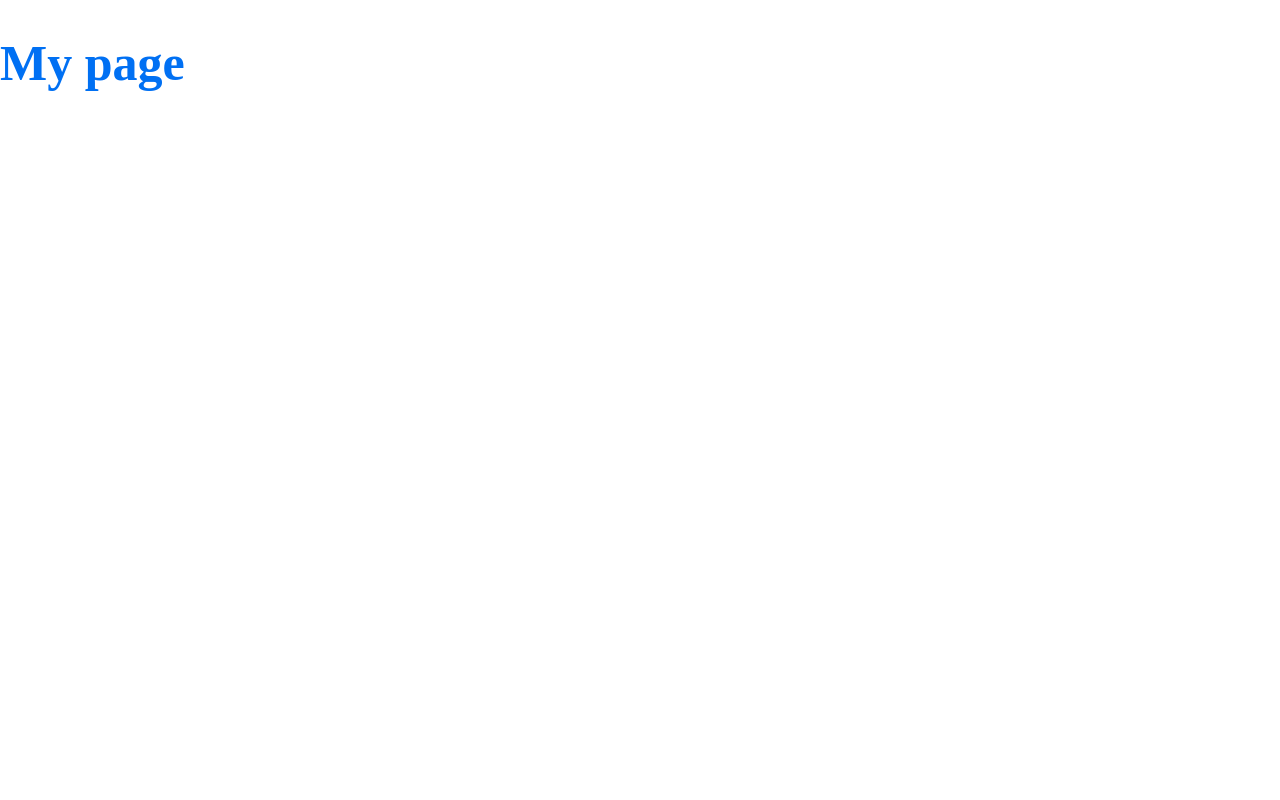
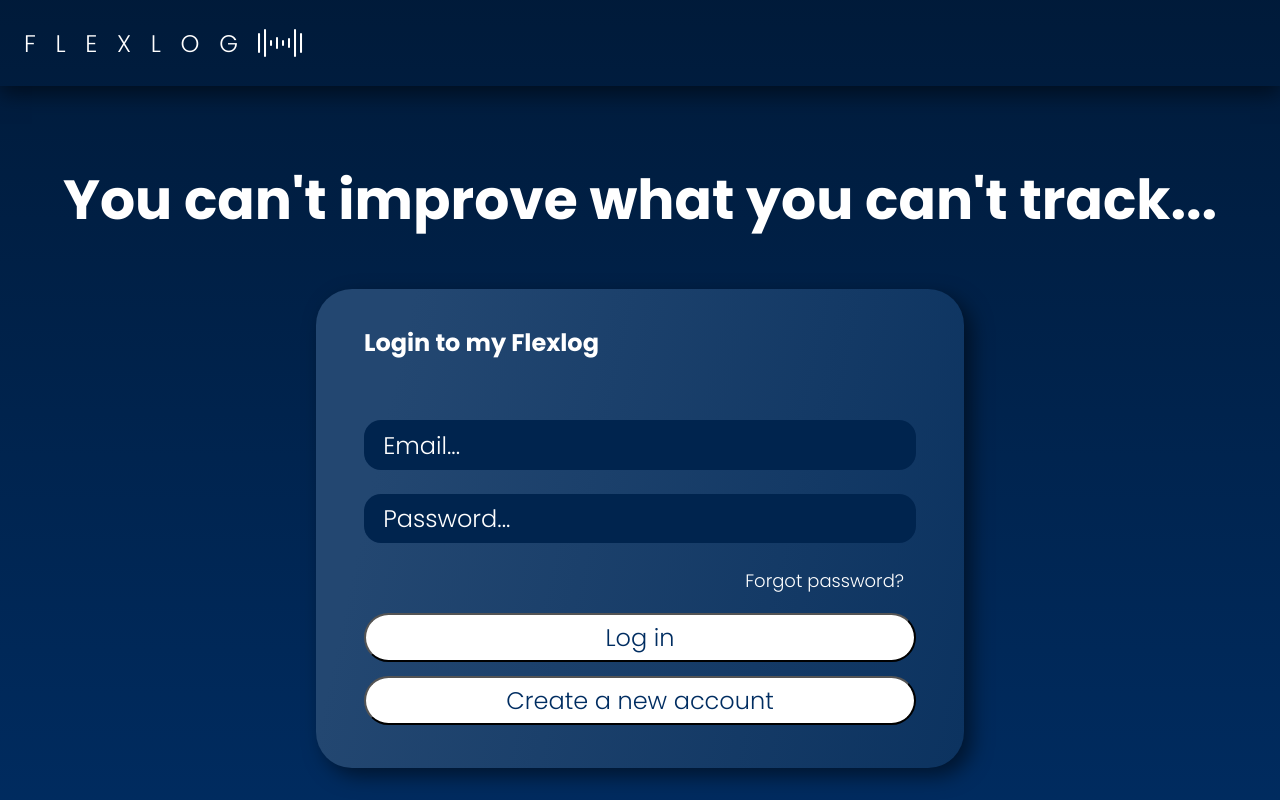
Before and after one commit to leon-li1/flexlog, a Next.js app: page / in a window 1280 px wide. Shown: the top 800 px of the page. Built offline with nearby package versions, Linux system fonts and the light colour scheme.

Commit message:
initial commit as well as finished most of login page

```diff
--- /dev/null
+++ b/components/Header/Logo.js
@@ -0,0 +1,21 @@
+const Logo = ({ className }) => (
+  <svg
+    className={className}
+    width="45"
+    height="28"
+    viewBox="0 0 45 28"
+    fill="none"
+    xmlns="http://www.w3.org/2000/svg"
+  >
+    <rect x="6" width="2.03774" height="28" rx="1.01887" fill="white" />
+    <rect x="36" width="2.03774" height="28" rx="1.01887" fill="white" />
+    <rect x="12" y="11" width="2.03774" height="6" rx="1.01887" fill="white" />
+    <rect x="18" y="8" width="2" height="12" rx="1" fill="white" />
+    <rect x="24" y="11" width="2.03774" height="6" rx="1.01887" fill="white" />
+    <rect x="30" y="9" width="2" height="10" rx="1" fill="white" />
+    <rect y="4" width="2.03774" height="20" rx="1.01887" fill="white" />
+    <rect x="42" y="4" width="2.03774" height="20" rx="1.01887" fill="white" />
+  </svg>
+);
+
+export default Logo;
--- /dev/null
+++ b/components/Header/index.js
@@ -0,0 +1,25 @@
+import styled from "styled-components";
+import Logo from "./Logo";
+
+const NavBar = styled.div`
+  display: flex;
+  align-items: center;
+  height: 3.6em;
+  padding: 0 1em;
+  box-shadow: 0px 8px 20px rgba(0, 0, 0, 0.5);
+  linear-gradient(269.89deg, #002651 0.07%, #00162F 99.98%), #002D61;
+`;
+
+const LogoText = styled.p`
+  font-size: 1em;
+  letter-spacing: 0.82em;
+`;
+
+export default function Header() {
+  return (
+    <NavBar>
+      <LogoText>FLEXLOG</LogoText>
+      <Logo />
+    </NavBar>
+  );
+}
--- /dev/null
+++ b/components/LoginModal/Button.js
@@ -0,0 +1,19 @@
+import styled from "styled-components";
+
+const MyButton = styled.button`
+  display: block;
+  font-size: 1em;
+  background-color: white;
+  color: #002d61;
+  width: 100%;
+  border-radius: 100px;
+  padding: 0.2em 0;
+  margin: 0.3em 0;
+  cursor: pointer;
+
+  :focus {
+    outline: none;
+  }
+`;
+
+export default MyButton;
--- /dev/null
+++ b/components/LoginModal/ForgotPassword.js
@@ -0,0 +1,24 @@
+import styled from "styled-components";
+
+const ForgotPassword = ({ children }) => {
+  const onClick = () => alert("hello");
+  return (
+    <Container>
+      <Text onClick={onClick}>{children}</Text>
+    </Container>
+  );
+};
+
+const Container = styled.div`
+  flex: 1;
+  display: flex;
+  align-self: flex-end;
+  padding: 0.5em;
+`;
+
+const Text = styled.a`
+  font-size: 0.75em;
+  cursor: pointer;
+`;
+
+export default ForgotPassword;
--- /dev/null
+++ b/components/LoginModal/Input.js
@@ -0,0 +1,23 @@
+import styled from "styled-components";
+
+const Input = styled.input`
+  display: block;
+  background-color: ${(p) => p.theme.colors.background3};
+  width: 100%;
+  border-radius: 17px;
+  font-size: 1em;
+  margin: 0.5em;
+  padding: 0.3em 0.8em;
+  color: white;
+  border: none;
+
+  ::placeholder {
+    color: white;
+  }
+
+  :focus {
+    outline: none;
+  }
+`;
+
+export default Input;
--- /dev/null
+++ b/components/LoginModal/index.js
@@ -0,0 +1,35 @@
+import styled from "styled-components";
+import ForgotPassword from "./ForgotPassword";
+import Button from "./Button";
+import Input from "./Input";
+
+const ModalTitle = styled.h2`
+  color: #fff;
+  align-self: flex-start;
+  margin-bottom: 2em;
+`;
+
+const Modal = styled.div`
+  width: 648px;
+  display: flex;
+  flex-direction: column;
+  align-items: center;
+  padding: 1.5em 2em;
+  margin: 2em 0;
+  border-radius: 36px;
+  box-shadow: 8px 8px 20px rgba(0, 0, 0, 0.5);
+  background: linear-gradient(282.47deg, #0c3360 0.56%, #234771 86.94%), #01c1cf;
+`;
+
+export default function LoginModal() {
+  return (
+    <Modal>
+      <ModalTitle>Login to my Flexlog</ModalTitle>
+      <Input type="email" placeholder="Email..." />
+      <Input type="password" placeholder="Password..." />
+      <ForgotPassword>Forgot password?</ForgotPassword>
+      <Button>Log in</Button>
+      <Button>Create a new account</Button>
+    </Modal>
+  );
+}
--- a/package.json
+++ b/package.json
@@ -1,5 +1,5 @@
 {
-  "name": "with-styled-components",
+  "name": "flexlog",
   "version": "1.0.0",
   "scripts": {
     "dev": "next",
--- a/pages/_app.js
+++ b/pages/_app.js
@@ -1,18 +1,43 @@
-import { createGlobalStyle, ThemeProvider } from 'styled-components'
+import { createGlobalStyle, ThemeProvider } from "styled-components";
 
 const GlobalStyle = createGlobalStyle`
-  body {
+  @import url('https://fonts.googleapis.com/css2?family=Poppins:wght@300;700&display=swap');
+
+  * {
+    box-sizing: border-box;
     margin: 0;
     padding: 0;
-    box-sizing: border-box;
+    font-family: "Poppins", sans-serif;
+    color: #fff;
   }
-`
+
+  body {
+    font-size: 24px;
+  }
+
+  h1, h2, h3, h4, p, span {
+    font-size: 1em;
+    margin: 0;
+    padding: 0;
+  }
+
+  h1, h2, h3 {
+    font-weight: 700;
+  }
+
+  :not(h1):not(h2):not(h3) {
+    font-weight: 300;
+  }
+
+`;
 
 const theme = {
   colors: {
-    primary: '#0070f3',
+    background1: "linear-gradient(0deg, #00316C 0%, #001630 119.43%), #00244E",
+    background2: "#0c3360",
+    background3: "#00244e",
   },
-}
+};
 
 export default function App({ Component, pageProps }) {
   return (
@@ -22,5 +47,5 @@
         <Component {...pageProps} />
       </ThemeProvider>
     </>
-  )
+  );
 }
--- a/pages/index.js
+++ b/pages/index.js
@@ -1,10 +1,50 @@
-import styled from 'styled-components'
-
-const Title = styled.h1`
-  font-size: 50px;
-  color: ${({ theme }) => theme.colors.primary};
-`
+import styled from "styled-components";
+import Header from "../components/Header/index";
+import LoginModal from "../components/LoginModal/index";
 
 export default function Home() {
-  return <Title>My page</Title>
+  return (
+    <PageContainer>
+      <Header />
+      <MainContainer>
+        <Title>You can't improve what you can't track...</Title>
+        <LoginModal />
+        <Quote>
+          “Today I will do what others won’t, so tomorrow I can accomplish what
+          others can’t.” —Jerry Rice
+        </Quote>
+        <Quote>
+          “Do something today that your future self will thank you for.”
+          —Unknown
+        </Quote>
+        <Quote>
+          “We are what we repeatedly do. Excellence then is not an act but a
+          habit.” —Aristotle
+        </Quote>
+      </MainContainer>
+    </PageContainer>
+  );
 }
+
+const PageContainer = styled.div`
+  background: ${({ theme }) => theme.colors.background1};
+  min-height: 100vh;
+  display: flex;
+  flex-direction: column;
+`;
+
+const MainContainer = styled.main`
+  flex: 1;
+  display: flex;
+  flex-direction: column;
+  align-items: center;
+  margin: 3em 0;
+`;
+
+const Title = styled.h2`
+  font-size: 2.3em;
+`;
+
+const Quote = styled.p`
+  padding: 0.6em 0;
+`;
```
Also changed, not shown: pictures/logo.svg (added).
